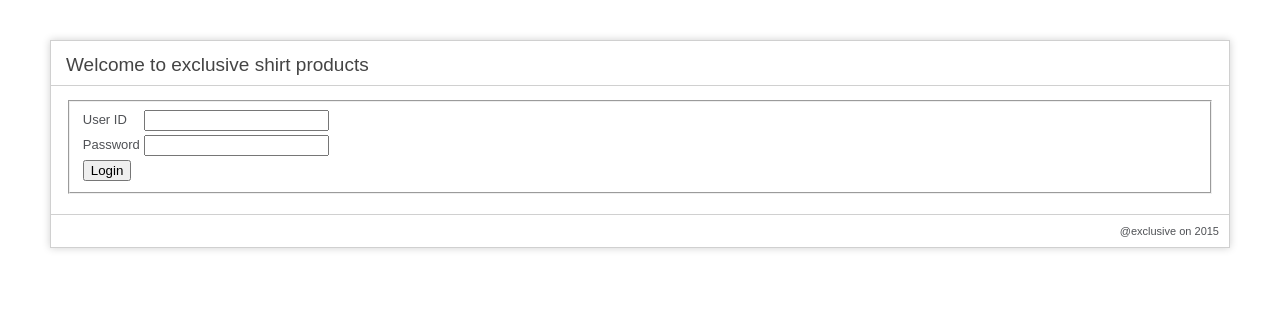
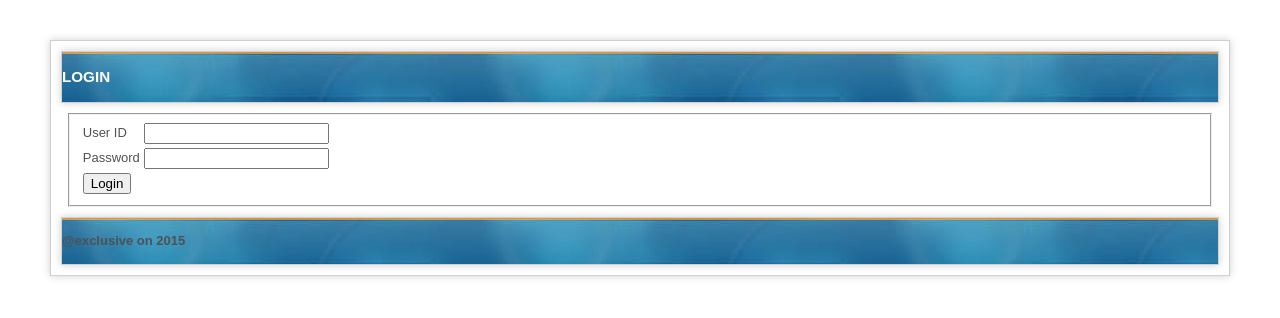
Before and after one commit to swathicd/ecommerce, a PHP site: page / in a window 1280 px wide. Shown: the top 318 px of the page. Run offline with PHP 8.4, Linux system fonts and the light colour scheme.

Commit message:
commit changes

```diff
--- a/Shirt/index.php
+++ b/Shirt/index.php
@@ -2,81 +2,20 @@
 <html lang="en">
 <head>
 	<meta charset="utf-8">
+        <meta name="viewport" content="width=device-width, initial-scale=1.0" />
+        <link rel="stylesheet" href="css/general.css" type="text/css">
 	<title>SHIRT</title>
 
-	<style type="text/css">
-
-
-
-	body {
-		background-color: #fff;
-		margin: 40px;
-		font: 13px/20px normal Helvetica, Arial, sans-serif;
-		color: #4F5155;
-	}
-
-	a {
-		color: #003399;
-		background-color: transparent;
-		font-weight: normal;
-	}
-
-	h1 {
-		color: #444;
-		background-color: transparent;
-		border-bottom: 1px solid #D0D0D0;
-		font-size: 19px;
-		font-weight: normal;
-		margin: 0 0 14px 0;
-		padding: 14px 15px 10px 15px;
-	}
-
-	code {
-		font-family: Consolas, Monaco, Courier New, Courier, monospace;
-		font-size: 12px;
-		background-color: #f9f9f9;
-		border: 1px solid #D0D0D0;
-		color: #002166;
-		display: block;
-		margin: 14px 0 14px 0;
-		padding: 12px 10px 12px 10px;
-	}
-
-	#body{
-		margin: 0 15px 0 15px;
-	}
-
-	p.footer{
-		text-align: right;
-		font-size: 11px;
-		border-top: 1px solid #D0D0D0;
-		line-height: 32px;
-		padding: 0 10px 0 10px;
-		margin: 20px 0 0 0;
-	}
-
-	#container{
-		margin: 10px;
-		border: 1px solid #D0D0D0;
-		-webkit-box-shadow: 0 0 8px #D0D0D0;
-	}
-	</style>
-
-
- <script type="text/javascript" >
-
-
- </script>
 
 </head>
 <body>
 
 <div id="container">
-	<h1>Welcome to exclusive shirt products</h1>
+    <div class="intro"><b> <h3 > <font color="white">LOGIN </font></h3></b></div>
 
 	<div id="body">
 
-             <form id ="login_form"  method="post" action="checklogin.php" >
+            <form id ="login_form"  method="post" action="model/checklogin.php" >
 						<fieldset>
 							<table>
 								<tr>
@@ -98,7 +37,7 @@
 					</form>
 	</div>
 
-	<p class="footer">@exclusive on <?php echo date('Y');?></p>
+    <div class="footer"><p ><b>@exclusive on <?php echo date('Y');?></b></p></div>
 </div>
 
 
```
Also changed, not shown: Shirt/shirt.sql (added, +126 -0 lines).
